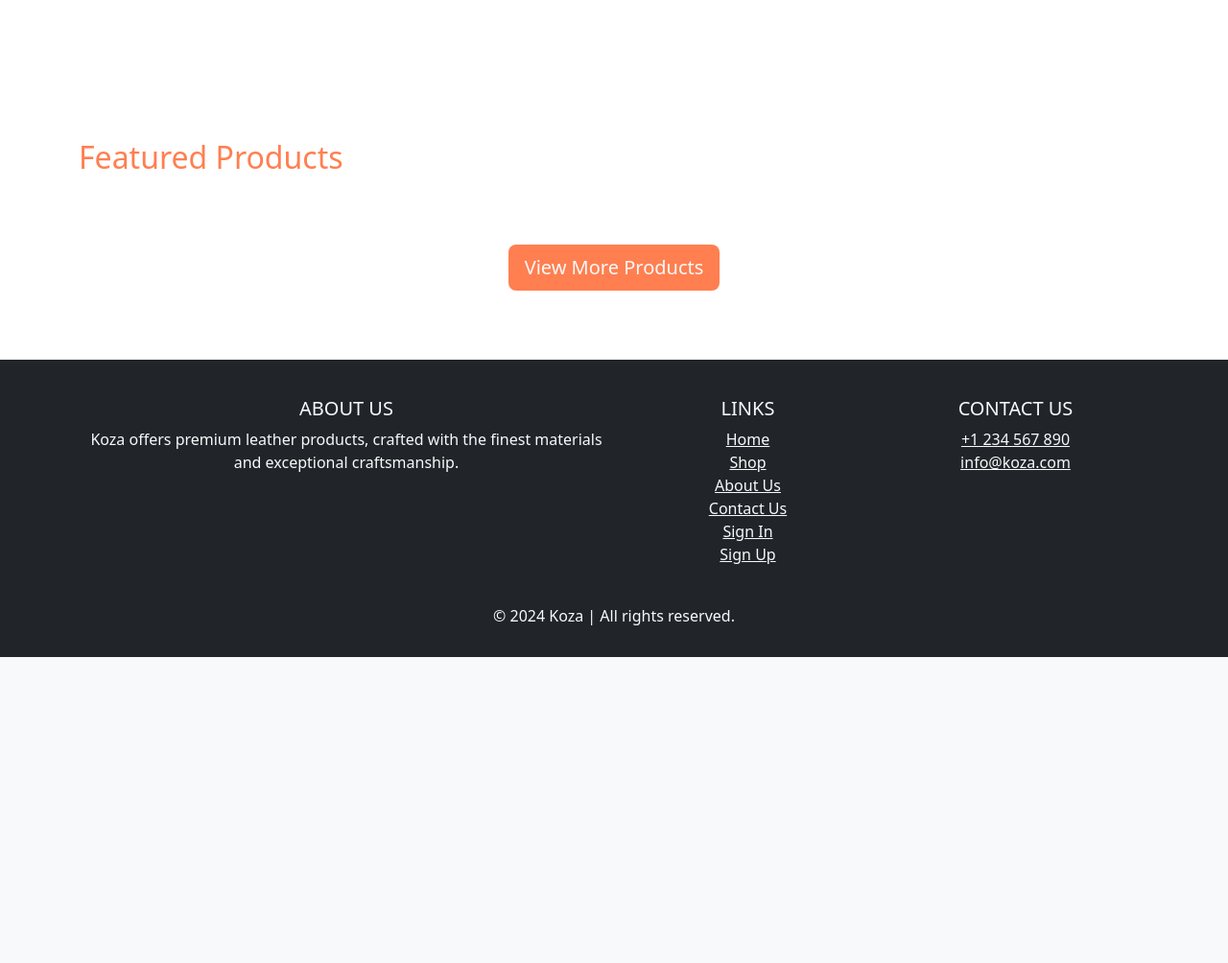
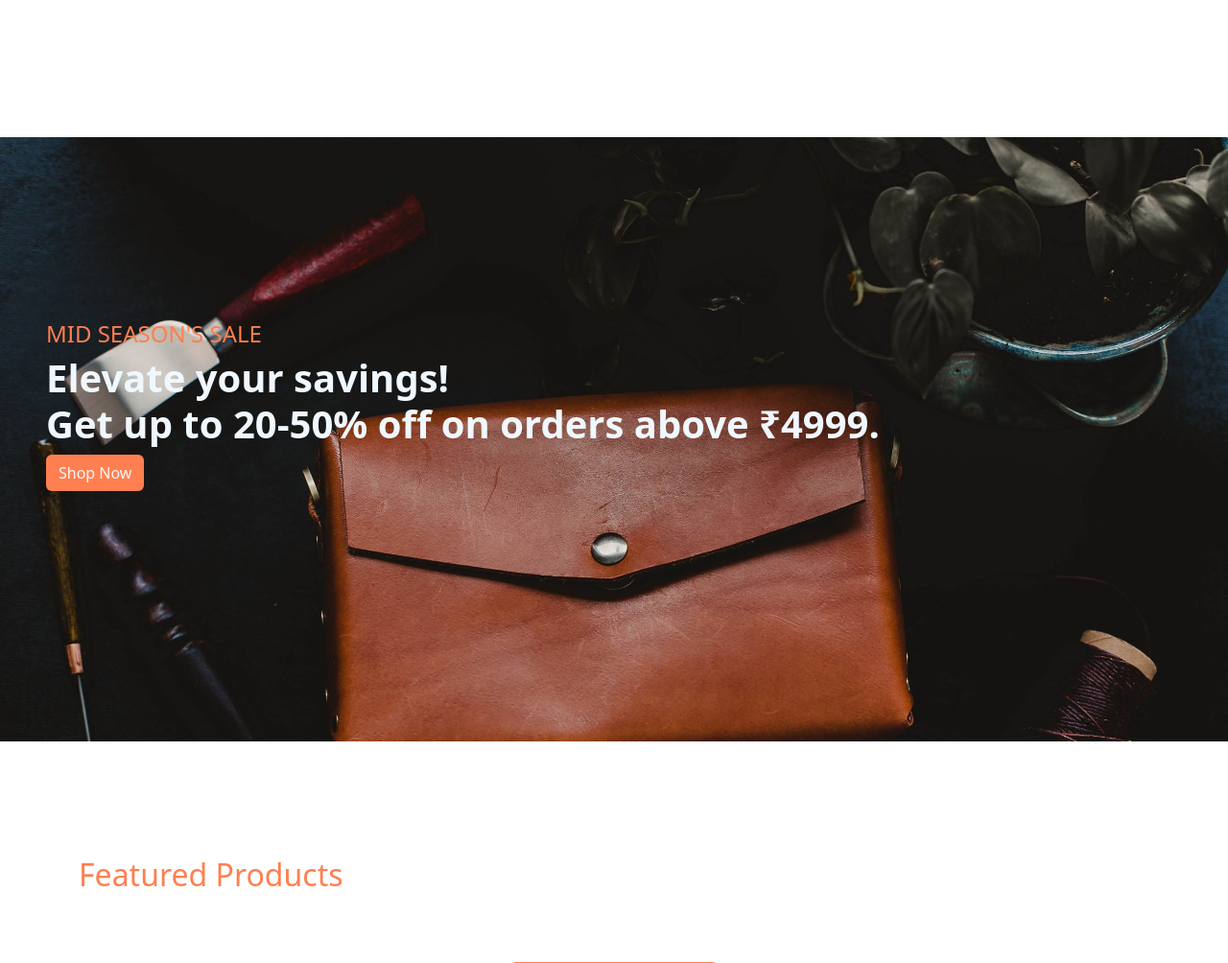
Before and after one commit to 3Sangeetha3/E-Commerce-PHP, a PHP site: page / in a window 1280 px wide. Shown: the part 693-1697 px from the top of the page at 96% size. Before the commit the page ends 1378 px from the top, so only its background shows below. Run offline with PHP 8.4, Linux system fonts and the light colour scheme; data that the repository does not hold is empty.

Commit message:
Add promotional banner to homepage with styling; enhance visual appeal and user engagement

```diff
--- a/assets/css/style.css
+++ b/assets/css/style.css
@@ -72,3 +72,43 @@ footer {
   padding: 15px;
   text-align: center;
 }
+
+/* banner */
+#banner {
+  background-image: url('../images/home_img_1.jpg');
+  width: 100%;
+  min-height: 700px;
+  background-position: top 70px center;
+  background-size: cover;
+  background-repeat: no-repeat;
+  background-attachment: fixed;
+  display: flex;
+  justify-content: center;
+  flex-direction: column;
+  align-items: flex-start;
+}
+
+#banner h4{
+  color: coral;
+  font-weight: 400;
+}
+
+#banner h1 {
+  color: aliceblue;
+  font-weight: 600;
+}
+
+#banner button {
+  font-size: 0.8rem;
+  font-weight: 700;
+  outline: none;
+  border-radius: 2px;
+  border: none;
+  background-color: coral;
+  color: aliceblue;
+  padding: 13px 30px;
+  cursor: pointer;
+  text-transform: uppercase;
+  transition: 0.5s ease-in-out;
+  margin-top: 15px;
+}
--- a/index.php
+++ b/index.php
@@ -38,6 +38,15 @@
             </div>
         </div>
     </div>
+
+    <!-- Banner -->
+    <section id="banner" class="my-4 p-5">
+        <div class="ml-5 mr-5">
+            <h4>MID SEASON'S SALE</h4>
+            <h1>Elevate your savings! <br>Get up to 20-50% off on orders above ₹4999.</h1>
+            <a href="/E-commerce/pages/products.php" id="shopNowButton" class="btn text-light animate__animated animate__jello" style="background-color: #FF7F50;">Shop Now</a>
+        </div>
+    </section>
 
     <!-- Featured Products Section -->
     <div class="container my-4 py-4">
```
Also changed, not shown: assets/images/home_img_1.jpg (added).
